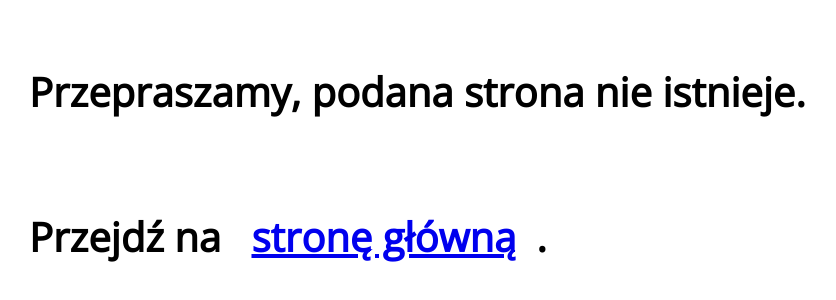
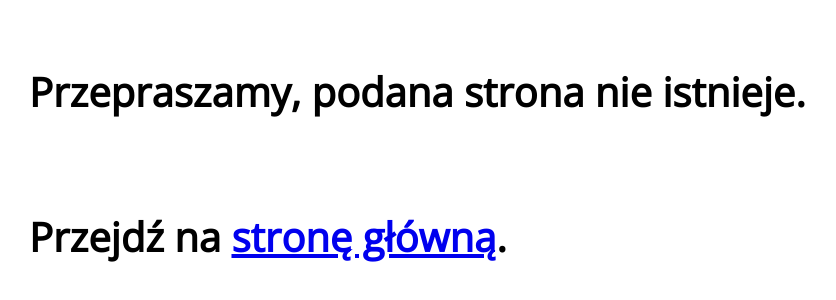
Before and after one commit to leonabdab/notariusz, a plain HTML site: page 404.html in a window 1280 px wide. Shown: the part 146-446 px from the top of the page, without its empty margins (31-867 px from the left). Drawn offline with nearby package versions, Linux system fonts and the light colour scheme.

Commit message:
Update 404.html

```diff
--- a/404.html
+++ b/404.html
@@ -15,6 +15,9 @@
          font-family: Open Sans, sans-serif;
          font-size: 40px;
       }
+      a {
+        padding: 0;
+      }
     </style>
   </head>
   <body>
```
